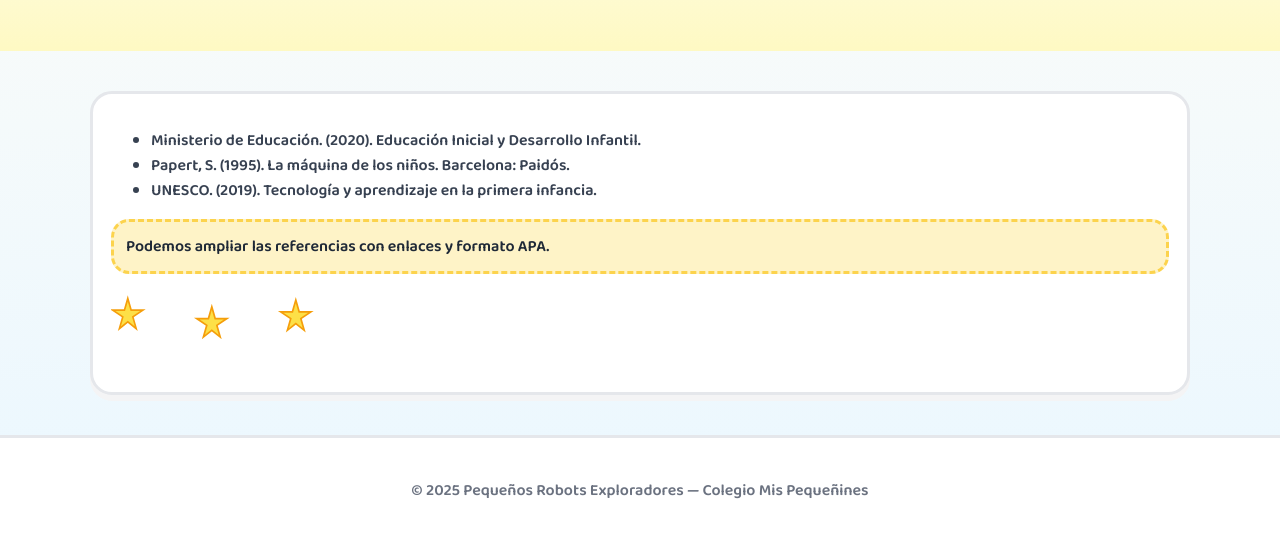
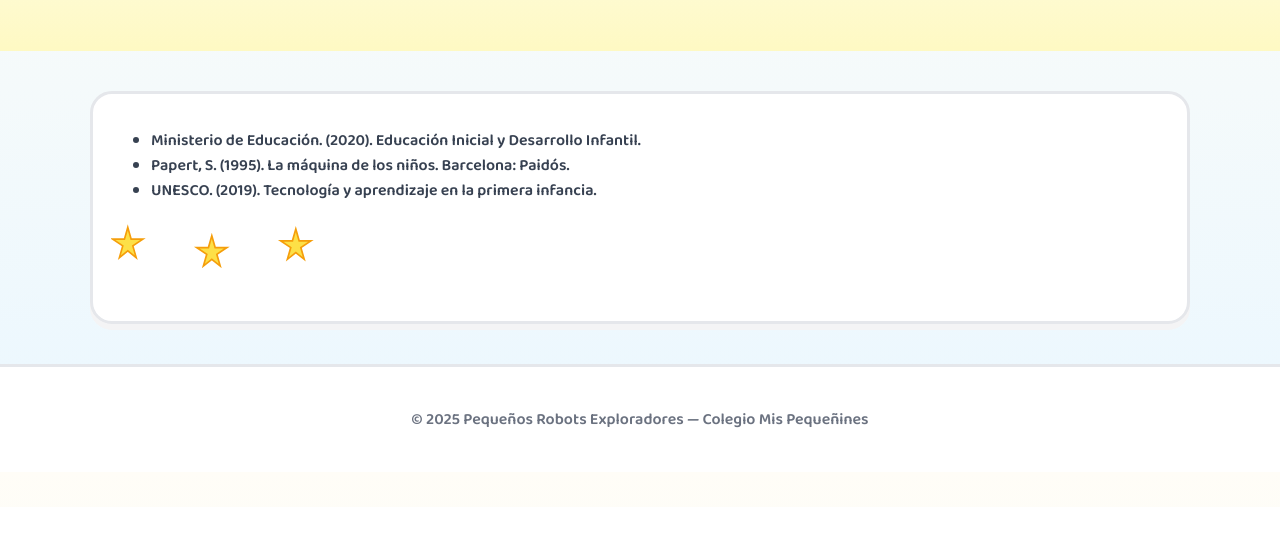
Before and after one commit to educpreescolar/educpreescolar.github.io, a plain HTML site: page bibliografia.html in a window 1280 px wide. Shown: the part 293-830 px from the top of the page. After the commit the page ends 800 px from the top, so only its background shows below. Drawn offline with Linux system fonts and the light colour scheme.

Commit message:
version4

```diff
--- a/bibliografia.html
+++ b/bibliografia.html
@@ -47,7 +47,6 @@
             <li>Papert, S. (1995). La máquina de los niños. Barcelona: Paidós.</li>
             <li>UNESCO. (2019). Tecnología y aprendizaje en la primera infancia.</li>
           </ul>
-          <p class=note>Podemos ampliar las referencias con enlaces y formato APA.</p>
           <div class="illustration"><img src="assets/img/stars.svg" alt="Estrellas"/></div>
         </div>
       </div>
```
